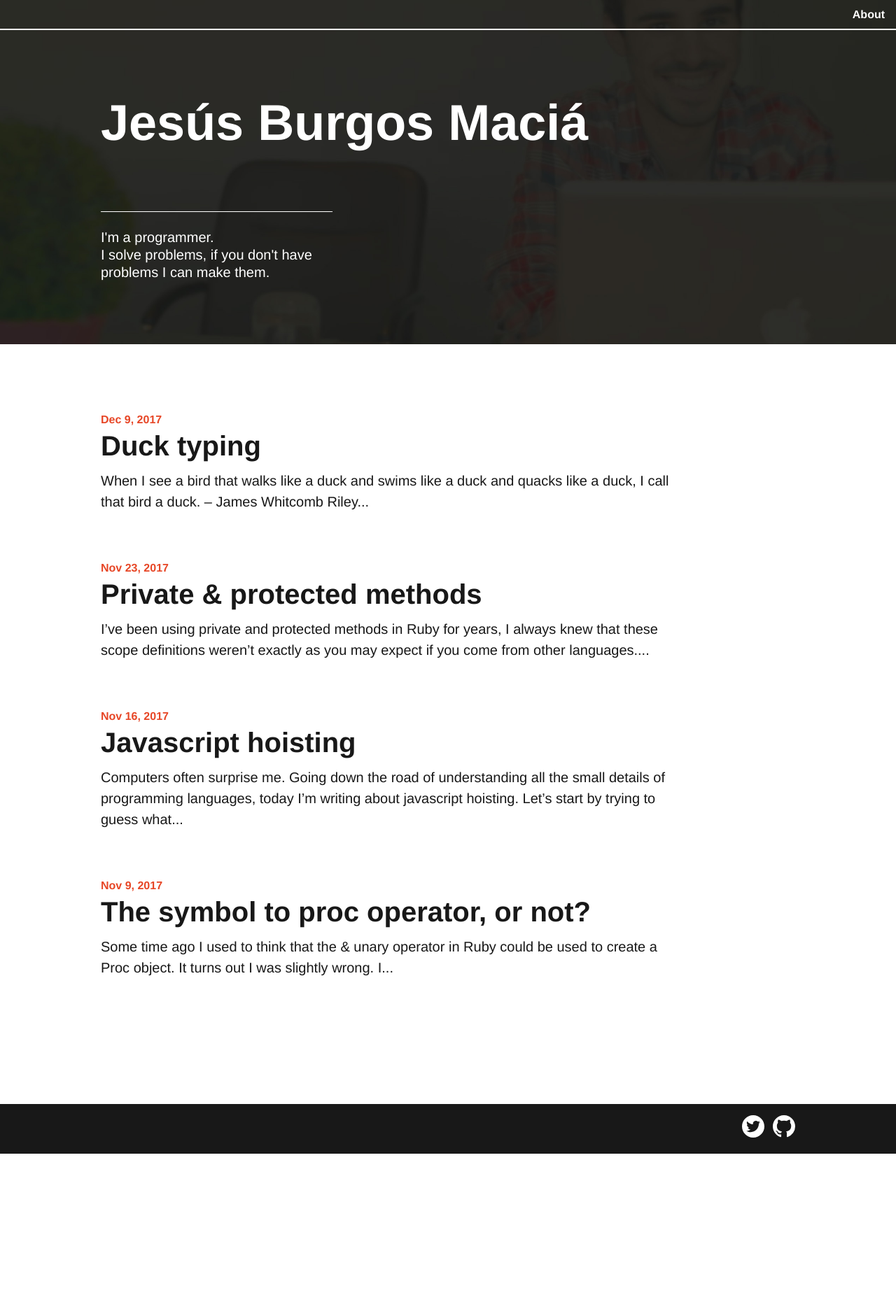
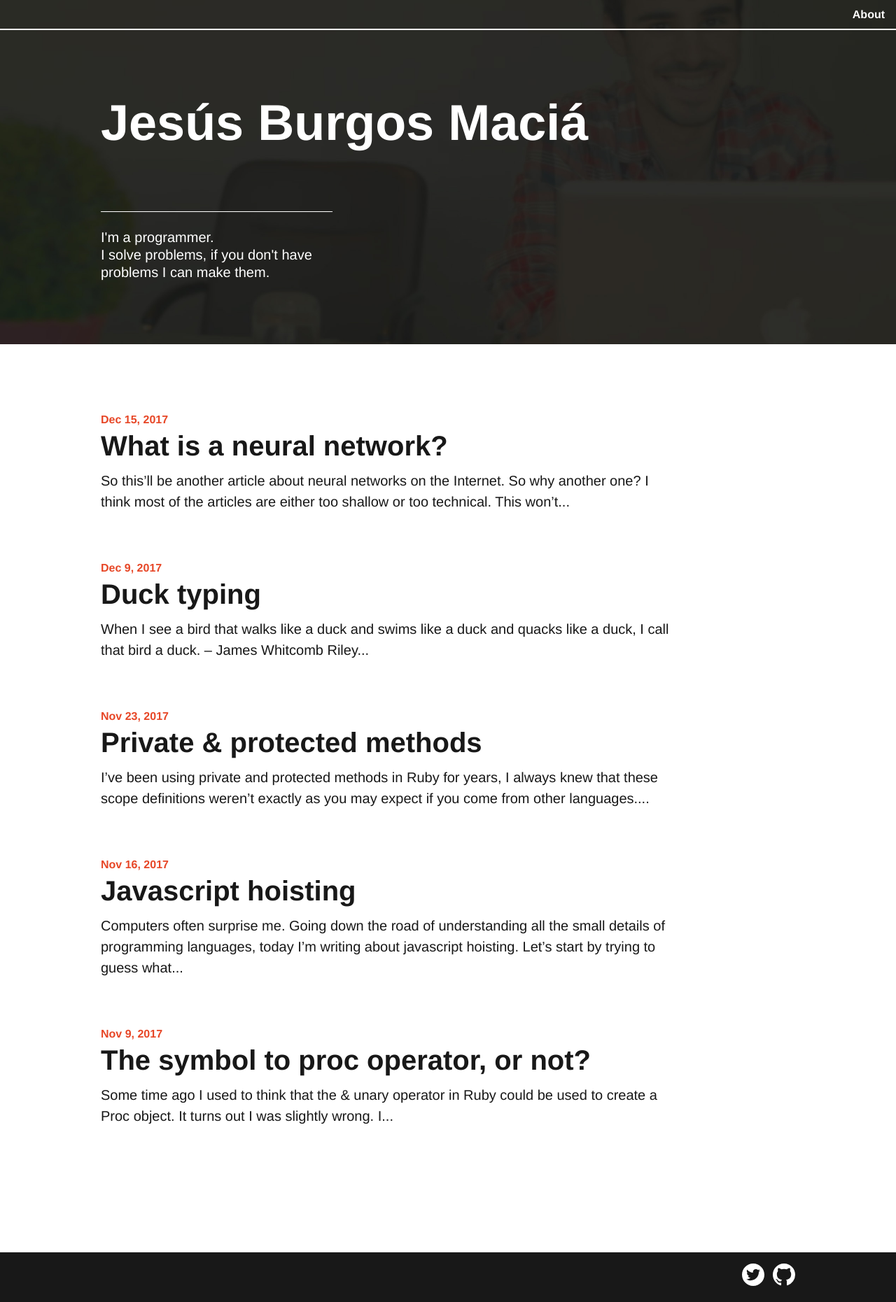
Before and after one commit to Jesus/jesus.github.io, a Jekyll site: the page built from index.md, in a window 1280 px wide. Shown: the whole page at 70% size. Built offline with Jekyll 4.4.1, drawn with Linux system fonts in a browser that asks for light colours; before the commit the page ends 1649 px from its top, so only the background shows below that; part of the change alters nothing that is shown.

Commit message:
Adds a post on neural networks

```diff
--- a/_layouts/post.html
+++ b/_layouts/post.html
@@ -2,6 +2,8 @@
 layout: default
 comments: true
 ---
+<script type="text/javascript" src="https://cdnjs.cloudflare.com/ajax/libs/mathjax/2.7.1/MathJax.js?config=TeX-AMS-MML_HTMLorMML">
+</script>
 <article class="container px-2 mx-auto mb4" itemscope itemtype="http://schema.org/BlogPosting">
   <h1 class="h0 col-9 sm-width-full py-4 mt-3 inline-block" itemprop="name headline">{{ page.title }}</h1>
   <div class="col-4 sm-width-full mt-1 border-top-thin ">
--- /dev/null
+++ b/_posts/2017-12-14-what-is-a-neural-network.md
@@ -0,0 +1,212 @@
+---
+layout: post
+title:  What is a neural network?
+date:   2017-12-15 01:57:00 +0000
+categories: machine-learning
+---
+
+So this'll be another article about neural networks on the Internet. So why
+another one? I think most of the articles are either too shallow or too
+technical. This won't be comprehensive but it'll give you the basic intuition
+to understand how neural networks work at the very high level.
+
+The purpose of a neural network is to solve a problem, just like any other
+computer program. So we need a problem to use it as an example. We can use a
+very popular and interesting challenge: numerical digit recognition.
+
+Also,
+to make it simpler we're only trying to find out if the digit in the image is
+one in particular, the `6`. If we solve the problem for this digit we just
+have to repeat the same for all other digits.
+
+To get started, we need to be able to define the problem we're trying
+to solve in mathematical terms. We want to define a function:
+
+$$
+f(x) = y
+$$
+
+Where $$x$$ is the input image, $$y$$ is the probability of the image to
+contain a `6` and $$f$$ is the function we need to solve.
+
+## The input image $$x$$
+
+So the first thing you may be wondering is how can $$x$$ be an image and how
+can we operate with it mathematically? Well, we can represent our image
+as a matrix or a even a vector.
+
+Let's make some conditions for our input image:
+
+ 1. Size is $$24\times24$$ pixels.
+ 2. Only colors are black and white.
+ 3. White pixels are represented with 0.
+ 4. Black pixels are represented with 1.
+
+That image format is good enough to allow digit recognition, at least for a
+human being. See some examples:
+
+<img src="/assets/images/digits-mnist.png" class="inline-text" />
+
+Then our image can be represented as a matrix of
+$$24\times24$$ numbers. For example, we can
+have a white image $$A$$ and a black image $$B$$ as follows:
+
+$$
+A,B\in\mathcal{M}_{24\times24} \\
+A =
+\begin{bmatrix}
+0 & 0 & 0 & \cdots & 0 \\
+0 & 0 & 0 & \cdots & 0 \\
+0 & 0 & 0 & \cdots & 0 \\
+\vdots & \vdots & \vdots & \ddots & \vdots \\
+0 & 0 & 0 & \cdots & 0 \\
+\end{bmatrix},
+B =
+\begin{bmatrix}
+1 & 1 & 1 & \cdots & 1 \\
+1 & 1 & 1 & \cdots & 1 \\
+1 & 1 & 1 & \cdots & 1 \\
+\vdots & \vdots & \vdots & \ddots & \vdots \\
+1 & 1 & 1 & \cdots & 1 \\
+\end{bmatrix}
+$$
+
+However, to make it simpler we'll represent it in a row vector of
+$$24\times24 = 576$$ numbers instead. Now, our white image looks like this:
+
+$$
+A'\in\mathcal{M}_{576} \\
+A' =
+\begin{bmatrix}
+0 & 0 & 0 & \cdots &
+0
+\end{bmatrix}
+$$
+
+## The $$f$$ function
+
+Our function will be as simple as:
+
+$$f(x) = x \cdot W$$
+
+We *just need to find* a vector $$W$$ so that:
+
+$$x \cdot W = y$$
+
+For example, if $$I$$ is an image containing a `6`:
+
+$$I \cdot W = 1$$
+
+$$
+\begin{bmatrix}
+0 & 0 & 1 & \cdots & 0
+\end{bmatrix}
+\cdot
+\begin{bmatrix}
+w_1 \\ w_2 \\ w_3 \\ \cdots \\ w_{576}
+\end{bmatrix}
+=
+1
+$$
+
+## Training
+
+The challenge now is to find values for $$W$$ so that the previous equation
+remains valid for any value of $$x$$. Spoiler alert, we'll never find the
+perfect fit.
+
+But we'll get as close as possible.
+
+The values in $$W$$ are often called *weights*
+or *training parameters*.
+We'll iterate many times, making small adjustments and getting closer. For
+that, we need:
+
+ 1. A way of measuring how close we've got.
+ 2. An algorithm to determine what small adjustments should be applied.
+
+To measure how close we've got we need a **training dataset**, that is a large
+collection of images on which we know for each one if they have a `6` or not.
+
+Once we have a training dataset we can define a **loss function** which sort of
+indicates how big is the gap between the perfect $$W$$ and our current one. It
+does this by comparing the values of our current predictions with the actual
+**ground truth** from our training dataset.
+
+The goal is to reduce the loss as much as possible. If it reaches zero it means
+we've found the perfect $$W$$, but this very rarely happens.
+
+With a **loss function** we can use an algorithm such as
+[gradient descent][gradient-descent] to
+gradually adjust $$W$$ towards our goal. I won't go into detail about the
+maths that make gradient descent work, but I'll just say that it's a
+computationally very expensive process which will iterate until we settle for
+certain accuracy/loss/limit/etc. This process is called **training**, and it's
+preferably ran on a GPU or even a [TPU][tpu].
+
+## Predictions
+
+When training is completed we'll have our weights and should be able to infer
+if an image contains a `6` or not. An example might look something like this:
+
+$$
+\begin{bmatrix}
+0 & 0 & 1 & \cdots & 0
+\end{bmatrix}
+\cdot
+\begin{bmatrix}
+0.3252 \\ 0.7466 \\ 0.1226 \\ \cdots \\ 0.4290
+\end{bmatrix}
+=
+0.9423
+$$
+
+That'd mean that the model is $$94.23\%$$ confident that the image contains a
+`6`.
+
+Personally, I find it fascinating that our function now is able to predict
+numbers that are not part of the training dataset. It could be said that it
+has learned what a six is.
+
+## Where are the neurons?
+
+![Neuron](/assets/images/neuron.png)
+
+What we've seen in this article would be a very basic neural network model
+with a single fully connected layer of 576 neurons.
+
+Most useful neural networks use more complex architectures where the output
+of the first layer is the input of a second layer, and maybe a third one and
+so on. This way of stacking layers of neurons is used by
+[deep neural networks or DNNs][dnn].
+
+Other models are able to detect patterns and features in images using
+convolution. These are called [convolutional neural networks][cnn], and have
+a very different layout.
+
+But all of them have the same concepts as our basic model:
+
+  * Have a set of weights that need to be optimized.
+  * Use an algorithm similar to gradient descent to find those weights.
+  * After training, we use the learned weights to do the predictions.
+
+This mathematical model is inspired by the way neurons work, where the
+electric pulse generated by one neuron is fed into the next neuron in a giant
+mesh. But electric pulses are represented by numerical values here.
+
+## Keep on going!
+
+Bear in mind that I've omitted a good bunch of details to get to the point
+as quick as possible (and still the result is quite long!). All I wanted is
+to explain very roughly what's inside neural networks.
+
+If you found this topic interesting and want to dig deeper you're encouraged
+to try [Tensorflow][tensorflow], [this tutorial][mnist-tutorial] will guide
+you through the implementation of an algorithm to solve digit recognition.
+
+[gradient-descent]: https://en.wikipedia.org/wiki/Gradient_descent
+[tpu]: https://en.wikipedia.org/wiki/Tensor_processing_unit
+[dnn]: https://en.wikipedia.org/wiki/Deep_learning#Deep_neural_networks
+[cnn]: https://en.wikipedia.org/wiki/Convolutional_neural_network
+[tensorflow]: https://www.tensorflow.org
+[mnist-tutorial]: https://www.tensorflow.org/get_started/mnist/beginners
--- a/_sass/_components.scss
+++ b/_sass/_components.scss
@@ -47,6 +47,12 @@ code {
       width: (10 / 12 * 100%); // matches col-10
     }
 
+    img.inline-text {
+      float: none;
+      display: block;
+      margin-left: auto;
+      margin-right: auto;
+    }
     img {
       max-height: 250px;
     }
```
Also changed, not shown: assets/images/digits-mnist.png (added), assets/images/neuron.png (added).
